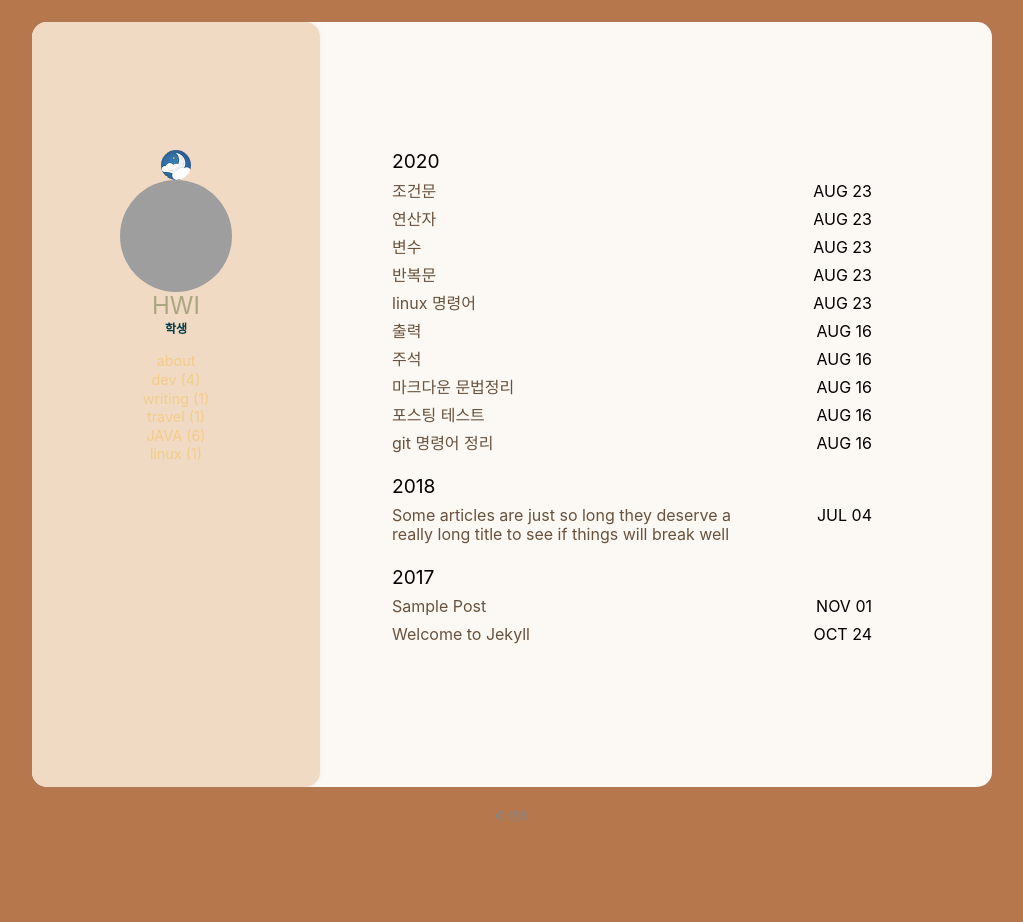
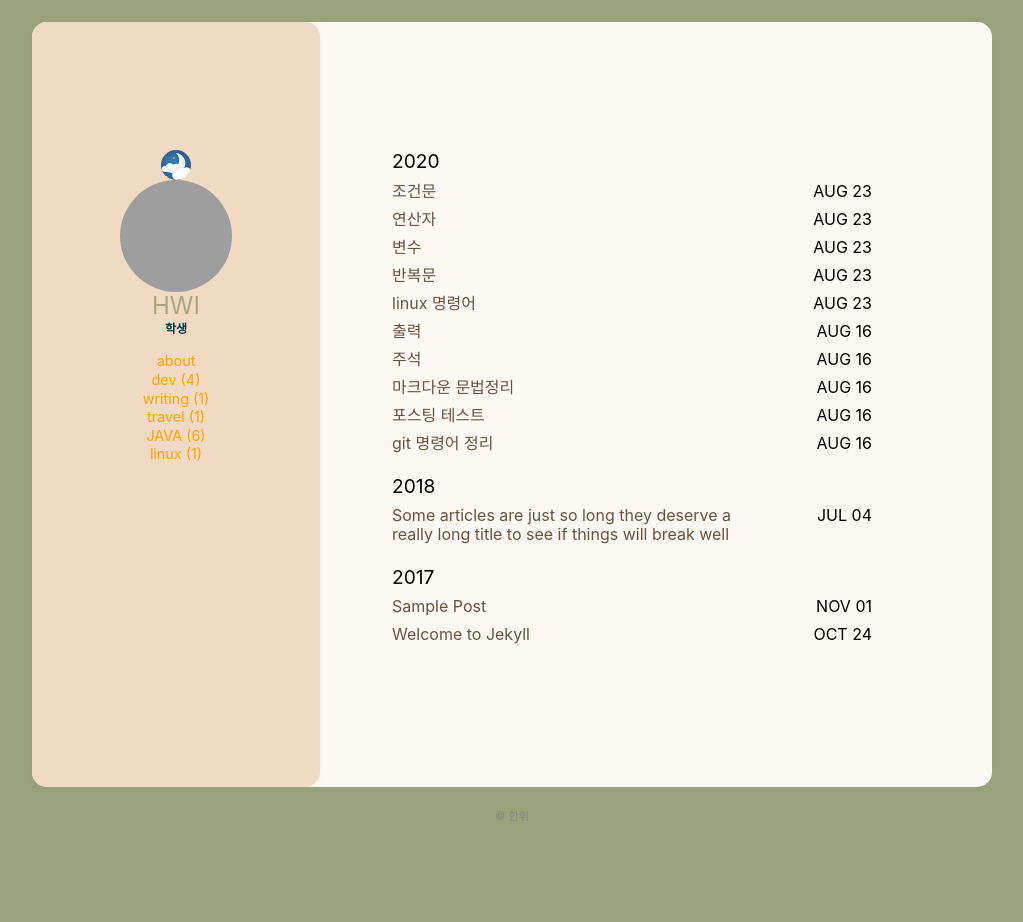
Before and after one commit to hanhwi6819/blog, a Jekyll site: the page built from index.html, in a window 1280 px wide. Shown: the whole page, without its empty margins (128-1151 px from the left). Built offline with Jekyll 4.4.1, drawn with Linux system fonts in a browser that asks for light colours; grey boxes are pictures that could not be loaded.

Commit message:
design modification2

```diff
--- a/assets/css/main.scss
+++ b/assets/css/main.scss
@@ -11,7 +11,7 @@
    ========================================================================== */
 
 @mixin lightMode {
-    --bg_color: rgb(182, 119, 77);
+    --bg_color: #9AA27B;
     --header_bg: #F0DAC3;
     --content_bg: #FCF9F4;
     --archive_font: #000;
@@ -19,7 +19,7 @@
     --archive_title_hover: #C8A879;
     --name_font: #AAA680;
     --job_font: #003845;
-    --nav_font: #F3CC89;
+    --nav_font: #ffa200;
     --nav_font_hover: #9AA27B;
     --shadow_color: rgba(160, 160, 160, 0.05);
     --post_title: #003845;
```
